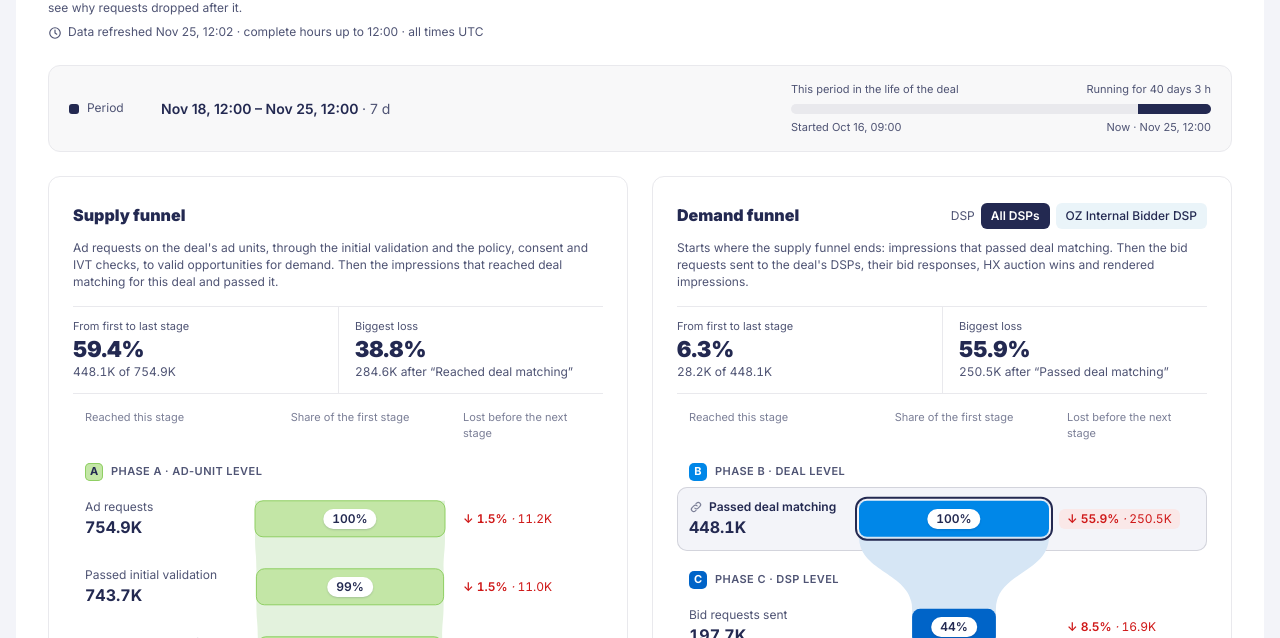
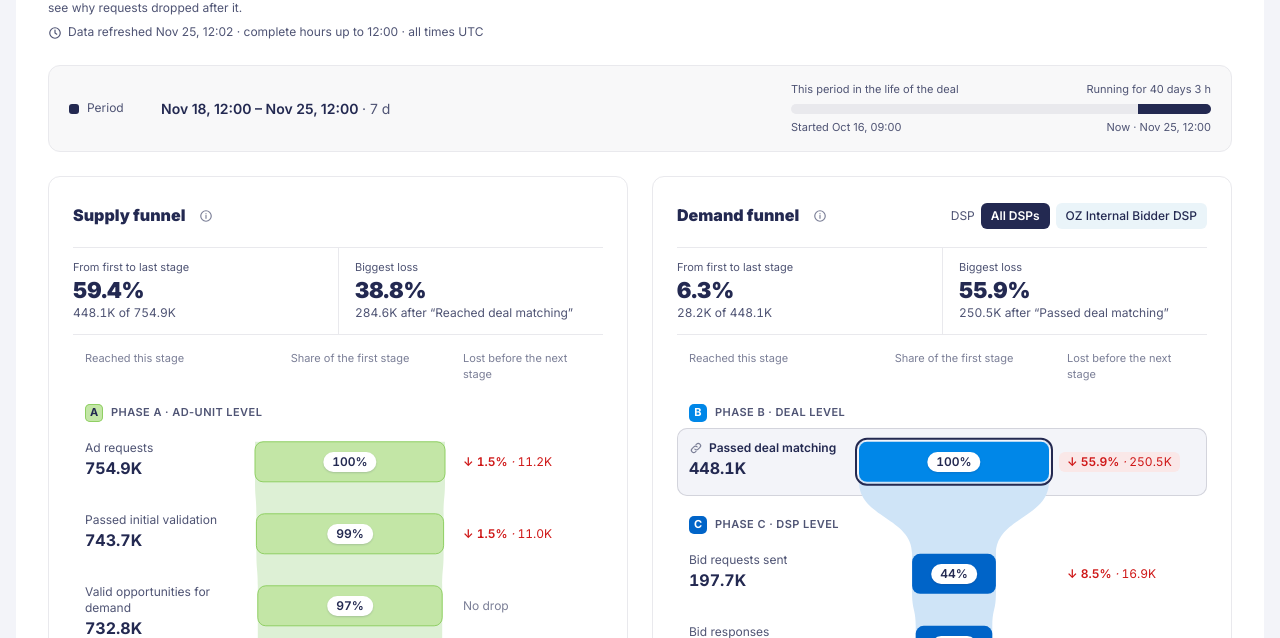
Before and after one commit to Kievkreis/Compas, a plain HTML site: page funnels.html in a window 1280 px wide. Shown: the part 162-800 px from the top of the page. Drawn offline with Linux system fonts and the light colour scheme; a web font is replaced by a local one.

Commit message:
Funnels: fill wide screens, blue and green reason colours, descriptions behind info button, taller bars
Co-Authored-By: Claude Fable 5.2 <noreply@anthropic.com>
Claude-Session: https://claude.ai/code/session_017KkmPQYACwtexvSWZjAFCo

```diff
--- a/funnels.html
+++ b/funnels.html
@@ -18,8 +18,8 @@
   --red:#CF1818; --red10:#FAE8E8; --ok:#2B8A37;
   --bg:#F3F4F9; --surface:#FFFFFF; --soft:#F8F8F9;
   /* funnel colours, as in the product today */
-  --sA:#C3E6A6; --sAline:#8FCF63; --sB:#00A63E; --sLink:#E3F2DD;
-  --dB:#0087E8; --dC:#0064C8; --dLink:#D6E6F5;
+  --sA:#C3E6A6; --sAline:#8FCF63; --sB:#00A63E; --sLink:#DDF0D5;
+  --dB:#0087E8; --dC:#0064C8; --dLink:#CFE4F7;
   /* reason groups and period marks: steps of the product navy, so they never read as supply or demand */
   --g1:#232951; --g2:#8A8EA8; --g3:#C9CBD8;
   --font:"Kentledge","Inter",system-ui,-apple-system,"Segoe UI",sans-serif;
@@ -37,7 +37,7 @@ button{cursor:pointer}
 .num{font-variant-numeric:tabular-nums}
 .ic{width:14px;height:14px;flex:none;stroke:currentColor;fill:none;stroke-width:2;stroke-linecap:round;stroke-linejoin:round}
 
-.page{max-width:1440px;margin:0 auto;padding:24px 16px}
+.page{max-width:2200px;margin:0 auto;padding:24px 16px}
 .block{background:var(--surface);border-radius:12px;padding:32px;display:flex;flex-direction:column;gap:24px}
 
 /* header */
@@ -139,7 +139,7 @@ input.in[type=number]::-webkit-outer-spin-button,input.in[type=number]::-webkit-
 .card-h h2{margin:0;font-size:16px;line-height:1.2;font-weight:900;display:flex;align-items:center;gap:8px}
 .ibtn{display:inline-grid;place-items:center;width:24px;height:24px;border-radius:6px;border:0;background:transparent;color:var(--dp60)}
 .ibtn:hover,.ibtn[aria-expanded="true"]{background:var(--bg);color:var(--dp)}
-.about{margin:-8px 0 0;font-size:12px;line-height:17px;color:var(--dp80);max-width:72ch}
+.about{margin:-4px 0 0;font-size:12px;line-height:17px;color:var(--dp80);max-width:80ch;background:var(--soft);border-radius:8px;padding:10px 12px}
 .dsp{display:flex;align-items:center;gap:6px;font-size:12px;color:var(--dp80)}
 .dsp button{height:26px;padding:0 10px;border-radius:6px;border:0;background:var(--blue10);color:var(--dp);font-size:12px;font-weight:500}
 .dsp button[aria-pressed="true"]{background:var(--dp);color:#fff;font-weight:600}
@@ -160,7 +160,7 @@ input.in[type=number]::-webkit-outer-spin-button,input.in[type=number]::-webkit-
 .pb{display:inline-grid;place-items:center;width:18px;height:18px;border-radius:5px;background:var(--dp10);color:var(--dp);font-size:11px;font-weight:700;letter-spacing:0}
 .pb.sA{background:var(--sA);box-shadow:inset 0 0 0 1px var(--sAline)}.pb.sB{background:var(--sB);color:#fff}.pb.dB{background:var(--dB);color:#fff}.pb.dC{background:var(--dC);color:#fff}
 .phase em{font-style:normal;font-weight:400;text-transform:none;letter-spacing:0;color:var(--dp60)}
-.step{grid-template-rows:40px auto;padding:12px;border-radius:10px;cursor:pointer;transition:background .15s,box-shadow .15s}
+.step{grid-template-rows:44px auto;padding:12px;border-radius:10px;cursor:pointer;transition:background .15s,box-shadow .15s}
 .step+.step{margin-top:4px}
 .step:hover{background:var(--soft)}
 .step.on{background:var(--bg);box-shadow:inset 0 0 0 1px var(--dp20)}
@@ -240,6 +240,12 @@ svg.shape{position:absolute;inset:0;width:100%;height:100%;pointer-events:none;z
 .proto{display:flex;align-items:center;gap:12px;flex-wrap:wrap;margin-top:16px;padding:12px 16px;border:1px dashed var(--dp20);border-radius:12px;font-size:12px;color:var(--dp80)}
 .proto b{color:var(--dp);font-weight:600}
 
+@container (min-width:720px){
+  .fn{--lw:220px;--rw:212px}
+  .why-b{grid-template-columns:148px minmax(0,1fr);gap:28px}
+  .donut{width:132px;height:132px}
+  .donut-c b{font-size:18px}
+}
 @container (max-width:560px){
   .why-b{grid-template-columns:1fr;gap:16px}
   .dn{flex-direction:row;align-items:center;gap:16px}
@@ -345,9 +351,9 @@ svg.shape{position:absolute;inset:0;width:100%;height:100%;pointer-events:none;z
     <div class="cols">
       <section class="card" id="card-sup">
         <div class="card-h">
-          <h2>Supply funnel</h2>
+          <h2>Supply funnel <button class="ibtn" aria-expanded="false" aria-controls="about-sup" aria-label="About the supply funnel"><svg class="ic"><use href="#i-info"/></svg></button></h2>
         </div>
-        <p class="about" id="about-sup">Ad requests on the deal's ad units, through the initial validation and the policy, consent and IVT checks, to valid opportunities for demand. Then the impressions that reached deal matching for this deal and passed it.</p>
+        <p class="about" id="about-sup" hidden>Ad requests on the deal's ad units, through the initial validation and the policy, consent and IVT checks, to valid opportunities for demand. Then the impressions that reached deal matching for this deal and passed it.</p>
         <div class="kp" id="kp-sup"></div>
         <div class="fn sup" id="fn-sup"></div>
         <p class="fnote"><svg class="ic"><use href="#i-info"/></svg>Phase A counts belong to the deal's ad units and are shared with every other deal on them. Do not add them up across deals.</p>
@@ -356,10 +362,10 @@ svg.shape{position:absolute;inset:0;width:100%;height:100%;pointer-events:none;z
 
       <section class="card" id="card-dem">
         <div class="card-h">
-          <h2>Demand funnel</h2>
+          <h2>Demand funnel <button class="ibtn" aria-expanded="false" aria-controls="about-dem" aria-label="About the demand funnel"><svg class="ic"><use href="#i-info"/></svg></button></h2>
           <div class="dsp" role="group" aria-label="DSP"><span>DSP</span><button aria-pressed="true">All DSPs</button><button aria-pressed="false">OZ Internal Bidder DSP</button></div>
         </div>
-        <p class="about" id="about-dem">Starts where the supply funnel ends: impressions that passed deal matching. Then the bid requests sent to the deal's DSPs, their bid responses, HX auction wins and rendered impressions.</p>
+        <p class="about" id="about-dem" hidden>Starts where the supply funnel ends: impressions that passed deal matching. Then the bid requests sent to the deal's DSPs, their bid responses, HX auction wins and rendered impressions.</p>
         <div class="kp" id="kp-dem"></div>
         <div class="fn dem" id="fn-dem"></div>
         <p class="fnote"><svg class="ic"><use href="#i-info"/></svg>Phase C counts are per DSP: an impression sent to several DSPs is one bid request for each of them.</p>
@@ -672,7 +678,7 @@ function shape(key) {
   });
   fn.insertAdjacentHTML('beforeend', svg + '</svg>');
 }
-const GCOL = ['var(--g1)', 'var(--g2)', 'var(--g3)'];
+const GCOL = ['var(--dB)', 'var(--sB)', 'var(--g2)'];
 function drawWhy(key, m, c, p) {
   const F = FUN[key], i = S.sel[key], el = $('why-' + key);
   if (i === c.length - 1) { el.innerHTML = `<div class="why-h"><h3>“${F.names[i]}” is the end of the funnel</h3></div><p class="empty">Select an earlier stage to see why requests dropped there.</p>`; return; }
@@ -717,6 +723,10 @@ document.addEventListener('mousemove', e => {
 });
 
 /* ---------- small controls ---------- */
+document.querySelectorAll('.ibtn').forEach(b => b.addEventListener('click', () => {
+  const open = b.getAttribute('aria-expanded') !== 'true';
+  b.setAttribute('aria-expanded', open); $(b.getAttribute('aria-controls')).hidden = !open;
+}));
 document.querySelector('.dsp').addEventListener('click', e => {
   const b = e.target.closest('button'); if (!b) return;
   document.querySelectorAll('.dsp button').forEach(x => x.setAttribute('aria-pressed', x === b));
```
